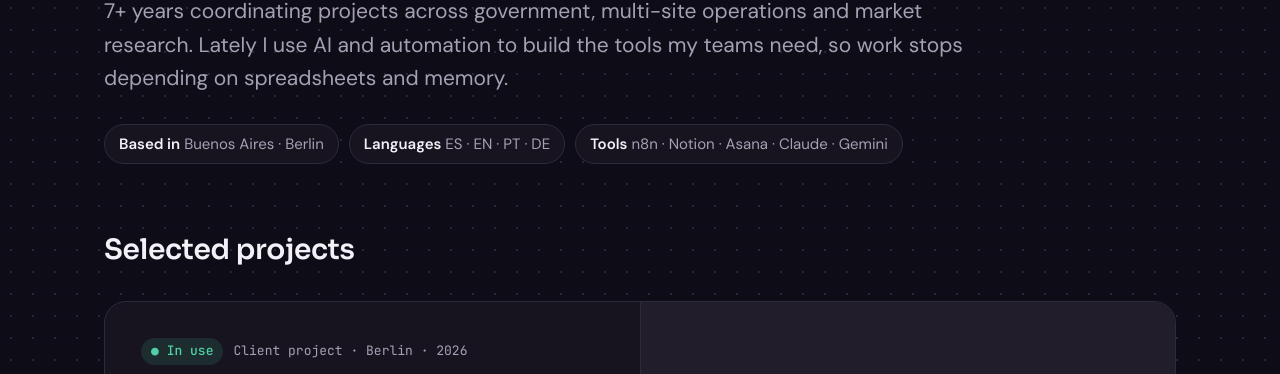
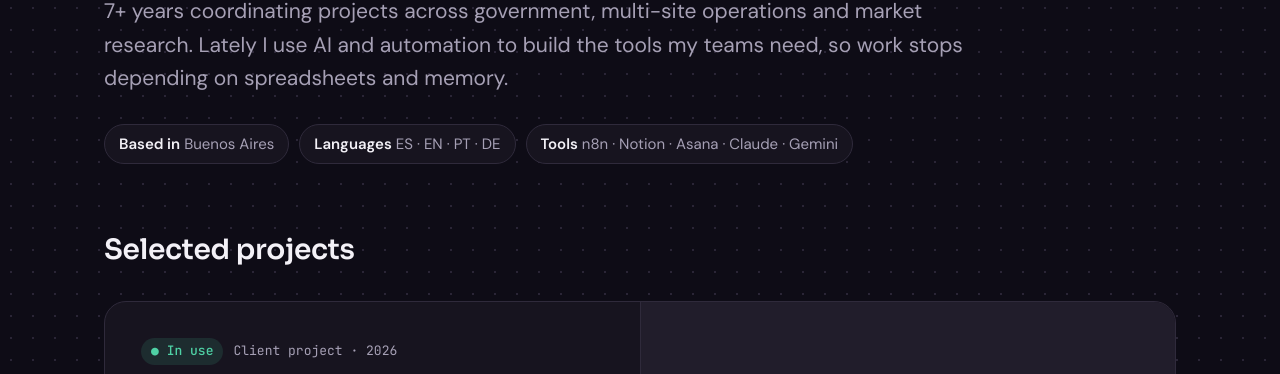
Before and after one commit to ddiegotejerina-dotcom/ddiegotejerina-dotcom.github.io, a plain HTML site: page index.html in a window 1280 px wide. Shown: the part 355-729 px from the top of the page. Drawn offline with Linux system fonts and the light colour scheme.

Commit message:
Add files via upload

```diff
--- a/index.html
+++ b/index.html
@@ -160,7 +160,7 @@ footer .big{font-family:var(--font-display);font-size:24px;color:var(--text);fon
   <h1>I turn messy processes into <span>workflows that run.</span></h1>
   <p class="lede">7+ years coordinating projects across government, multi-site operations and market research. Lately I use AI and automation to build the tools my teams need, so work stops depending on spreadsheets and memory.</p>
   <div class="facts">
-    <span class="chip"><b>Based in</b> Buenos Aires · Berlin</span>
+    <span class="chip"><b>Based in</b> Buenos Aires</span>
     <span class="chip"><b>Languages</b> ES · EN · PT · DE</span>
     <span class="chip"><b>Tools</b> n8n · Notion · Asana · Claude · Gemini</span>
   </div>
@@ -172,7 +172,7 @@ footer .big{font-family:var(--font-display);font-size:24px;color:var(--text);fon
   <!-- 1. Rosa Canina -->
   <article class="card">
     <div class="copy">
-      <div class="meta"><span class="status live">● In use</span><span>Client project · Berlin · 2026</span></div>
+      <div class="meta"><span class="status live">● In use</span><span>Client project · 2026</span></div>
       <h3>Cold-chain operations for an ice cream &amp; chocolate maker</h3>
       <p class="sub">Rosa Canina, a bean-to-bar chocolate and ice cream producer with B2B clients.</p>
       <dl>
```
